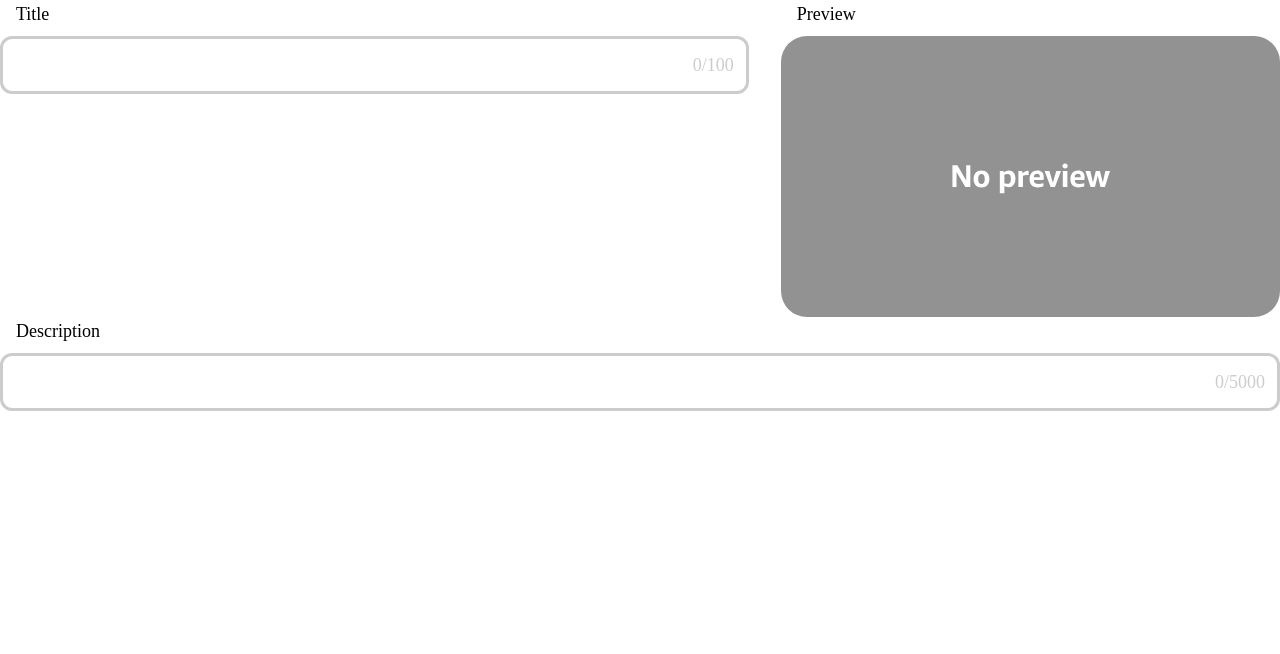
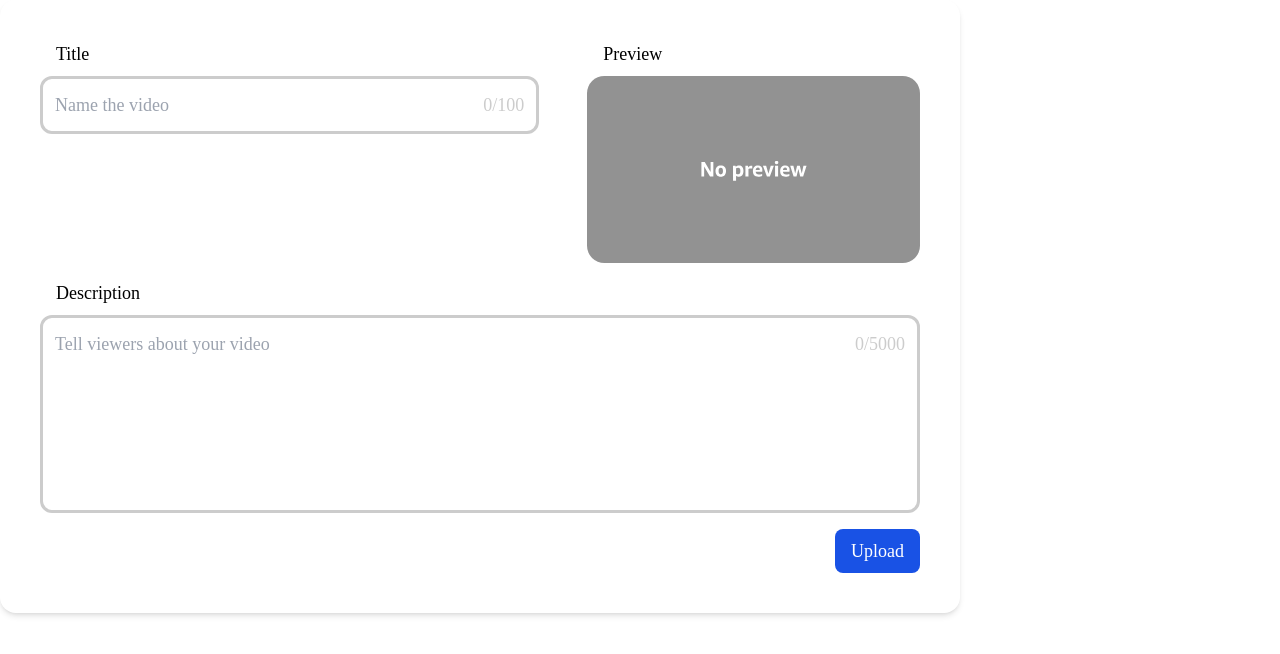
Before and after one commit to SergeyCherepiuk/videohosting, a SvelteKit app in the folder client/: page / in a window 1280 px wide. Shown: the top 654 px of the page. Built offline with nearby package versions, Linux system fonts and the light colour scheme.

Commit message:
UploadWindow component almost completed

```diff
--- /dev/null
+++ b/client/src/components/common/Button.svelte
@@ -0,0 +1,14 @@
+<script lang="ts">
+    import type { MouseEventHandler } from "svelte/elements";
+
+    export let text: string
+    export let onClick: MouseEventHandler<HTMLButtonElement>
+</script>
+
+<button
+    class="
+        text-lg text-white font-amazon-ember
+        rounded-lg px-4 py-2 bg-blue-50 w-min"
+    on:click={onClick}>
+    {text}
+</button>
--- a/client/src/components/common/TextField.svelte
+++ b/client/src/components/common/TextField.svelte
@@ -3,6 +3,7 @@
 
     export let name: string;
     export let text: string;
+    export let placeholder: string = ""
     export let limit: number | null = null;
     export let singleLine: boolean = true;
     export let minHeightPx: number = 0;
@@ -43,24 +44,23 @@
 
 <div class="
     flex flex-row items-start
-    rounded-xl border-3 border-{
+    rounded-xl border-[3px] border-{
         ($state == TFState.Focused) ? "blue-50"
         : ($state == TFState.Unfocused) ? "gray-70"
         : "red-50"
     }
     outline {
-        ($state == TFState.Error) ? "outline-3 outline-red-90"
-        : ($state == TFState.Focused) ? "outline-3 outline-blue-90"
-        : "outline-transparent hover:outline-3 hover:outline-blue-90"
+        ($state == TFState.Error) ? "outline-[3px] outline-red-90"
+        : ($state == TFState.Focused) ? "outline-[3px] outline-blue-90"
+        : "outline-transparent hover:outline-[3px] hover:outline-blue-90"
     }">
 
     <div class="flex flex-1 h-full overflow-auto max-h-80 direction-rtl">
         <textarea
-            {name}
-            rows="1"
+            {name} {placeholder} rows="1"
             class="
                 resize-none outline-none
-                flex-grow p-3 min-h-{minHeightPx}
+                flex-grow p-3 min-h-[{minHeightPx}px]
                 font-amazon-ember text-lg break-words
                 rounded-xl direction-ltr"
             on:input={e => { sanitize(e); checkLimit(e); autoScale(e) }}
--- a/client/src/components/upload/UploadWindow.svelte
+++ b/client/src/components/upload/UploadWindow.svelte
@@ -1,18 +1,20 @@
 <script lang="ts">
+    import Button from "../common/Button.svelte";
     import Label from "../common/Label.svelte";
     import Preview from "../common/Preview.svelte";
     import TextField from "../common/TextField.svelte";
 
     let title: string
     let description: string
-    $: console.log(title, description)
 </script>
 
-<div class="flex flex-col">
-    <div class="flex flex-row gap-8">
+<div class="flex flex-col items-end gap-4 p-10 rounded-2xl shadow-md w-3/4 xl:w-[960px]">
+    <div class="flex flex-row max-[900px]:flex-col-reverse gap-12 w-full">
         <div class="flex-3">
             <Label label="Title">
-                <TextField name="title" bind:text={title} limit={100} />
+                <TextField
+                    name="title" placeholder="Name the video"
+                    bind:text={title} limit={100} />
             </Label>
         </div>
         <div class="flex-2">
@@ -21,7 +23,12 @@
             </Label>
         </div>
     </div>
-    <Label label="Description">
-        <TextField name="description" bind:text={description} singleLine={false} limit={5000} minHeightPx={192} />
-    </Label>
+    <div class="w-full min-h-[192px]">
+        <Label label="Description">
+            <TextField
+                name="description" placeholder="Tell viewers about your video"
+                bind:text={description} singleLine={false} limit={5000} minHeightPx={192} />
+        </Label>
+    </div>
+    <Button text="Upload" onClick={() => {}} />
 </div>
--- a/client/tailwind.config.js
+++ b/client/tailwind.config.js
@@ -7,6 +7,7 @@ export default {
     },
     colors: {
       "transparent": "transparent",
+      "white": "#FFFFFF",
       "gray-30": "#555555",
       "gray-60": "#AAAAAA",
       "gray-70": "#CCCCCC",
@@ -19,18 +20,9 @@ export default {
       container: {
         "reset-all": "initial",
       },
-      borderWidth: {
-        "3": "3px",
-      },
-      outlineWidth: {
-        "3": "3px",
-      },
       flex: {
         "2": "2 2 0%",
         "3": "3 3 0%",
-      },
-      minHeight: {
-        "192": "192px",
       },
     },
   },
```
